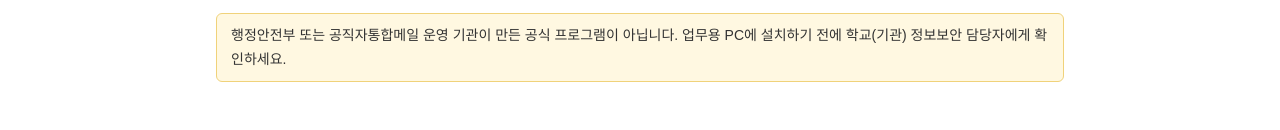
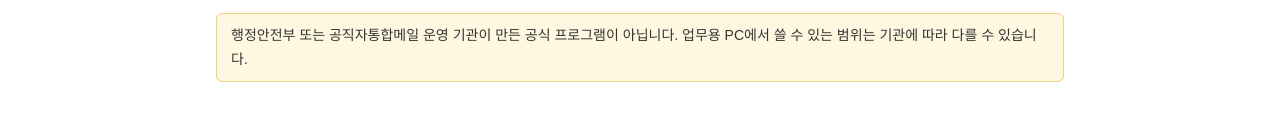
Before and after one commit to hessedtov/korea-mail-notifier, a plain HTML site: page index.html in a window 1280 px wide. Shown: the part 345-475 px from the top of the page. Drawn offline with Linux system fonts and the light colour scheme.

Commit message:
안내 문구 다듬음(보안 담당자 문구 삭제, 기관별 허용 범위 안내)

```diff
--- a/index.html
+++ b/index.html
@@ -59,7 +59,7 @@
 선생님 등 다른 교직원도 쓸 수 있습니다.</p>
 
 <p class="note">행정안전부 또는 공직자통합메일 운영 기관이 만든 공식 프로그램이 아닙니다.
-업무용 PC에 설치하기 전에 학교(기관) 정보보안 담당자에게 확인하세요.</p>
+업무용 PC에서 쓸 수 있는 범위는 기관에 따라 다를 수 있습니다.</p>
 
 <h2 id="video">동영상으로 보기</h2>
 <div class="video">
```
Also changed, not shown: 1 other file.
